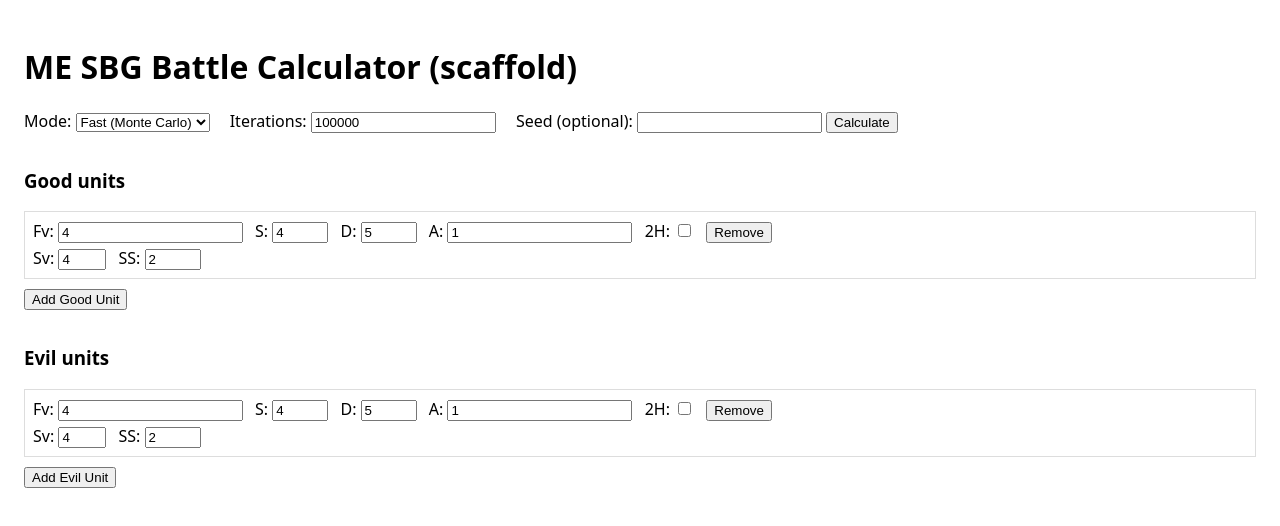
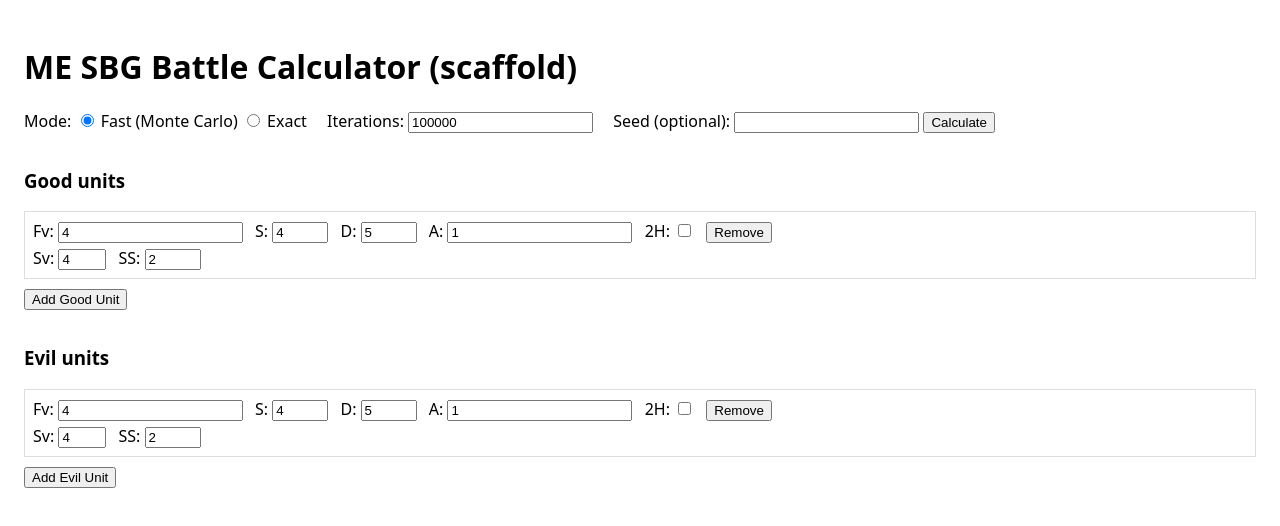
Before and after one commit to Tirvy/mesbg-battle-calculator, a Svelte app: page / in a window 1280 px wide. Shown: the top 526 px of the page. Built offline with nearby package versions, Linux system fonts and the light colour scheme.

Commit message:
refactor: change mode selection to radio buttons for better UX

```diff
--- a/src/App.svelte
+++ b/src/App.svelte
@@ -51,11 +51,14 @@
 <main>
   <h1>ME SBG Battle Calculator (scaffold)</h1>
   <div>
-    <label>Mode:
-      <select bind:value={mode}>
-        <option value="Fast">Fast (Monte Carlo)</option>
-        <option value="Exact">Exact</option>
-      </select>
+    <label>Mode:</label>
+    <label>
+      <input type="radio" bind:group={mode} value="Fast" />
+      Fast (Monte Carlo)
+    </label>
+    <label>
+      <input type="radio" bind:group={mode} value="Exact" />
+      Exact
     </label>
     <label style="margin-left:1rem">Iterations:
       <input type="number" bind:value={iterations} min={1} />
```
